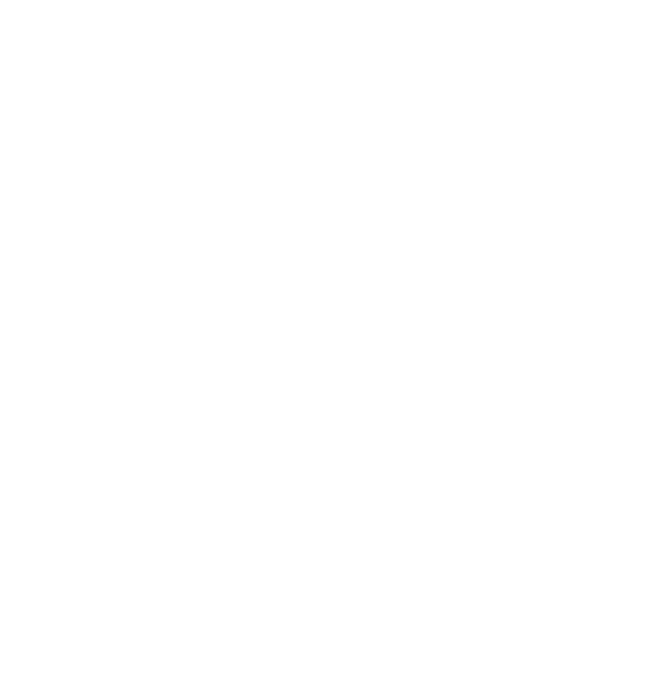
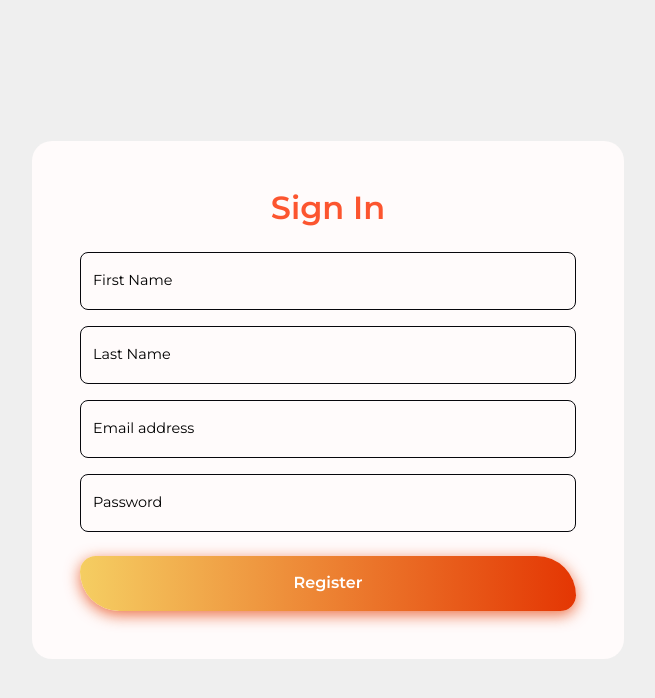
Before and after one commit to TISWHORDweb/hux-assessment-frontend, a React (Create React App) app: page /auth/register in a window 1280 px wide. Before the commit this address had no page. Shown: the top 698 px of the page, without its empty margins (312-967 px from the left). Built offline with nearby package versions, Linux system fonts and the light colour scheme.

Commit message:
Authentication

```diff
--- a/public/index.html
+++ b/public/index.html
@@ -28,7 +28,7 @@
       work correctly both with client-side routing and a non-root public URL.
       Learn how to configure a non-root public URL by running `npm run build`.
     -->
-  <title>Skelly</title>
+  <title>REACH</title>
 </head>
 
 <body>
--- /dev/null
+++ b/src/Components/AuthLayout.js
@@ -0,0 +1,32 @@
+import React from 'react'
+
+function AuthLayout(props) {
+    return (
+        <div>
+            <div className="auth">
+                <div className="container-xxl">
+                    <div className="row">
+                        <div className="col-md-6 p-0">
+                            {props.children}
+                        </div>
+                        <div className="col-md-6 p-0">
+                            <div className="second">
+                                <div className="text mb-4">
+                                    <h2>Welcome to <br />our community</h2>
+                                    <p className=''> Lorem ipsum dolor sit amet, consectetur adipisicing elit. Consequuntur, possimus voluptates necessitatibus quaerat eius voluptate, sequi et architecto natus quibusdam voluptatem placeat dolor culpa, illo sint laudantium iure earum hic.</p>
+                                </div>
+
+                                <div className="lorem">
+                                    <span className=''>"Lorem ipsum, dolor sit amet consectetur adipisicing elit. Nemo aliquid laboriosam sequi."</span>
+                                </div>
+
+                            </div>
+                        </div>
+                    </div>
+                </div>
+            </div>
+        </div>
+    )
+}
+
+export default AuthLayout
--- a/src/Components/Footer.js
+++ b/src/Components/Footer.js
@@ -7,7 +7,7 @@
                 <div className="container">
                     <center>
                         <div className="top">
-                            <h2 className='mb-4'>SKELLY</h2>
+                            <h2 className='mb-4'>REACH</h2>
                             <div className="links mb-3">
                                 <ul>
                                     <li>Home</li>
@@ -56,7 +56,7 @@
                         </div>
                         <div className="down">
                             <ul>
-                                <li>©2024 SKELLY</li>
+                                <li>©2024 REACH</li>
                                 <li>All rights Reserved</li>
                                 <li>Privacy Policy | Terms Of Service</li>
                             </ul>
--- a/src/Components/Navbar.js
+++ b/src/Components/Navbar.js
@@ -1,4 +1,5 @@
 import React from 'react'
+import { Link } from 'react-router-dom'
 
 function Navbar() {
   return (
@@ -6,7 +7,7 @@
       <div className="Navbar">
         <nav class="navbar navbar-expand-lg ">
           <div class="container">
-            <span class="navbar-brand" href="#">SKELLY</span>
+            <span class="navbar-brand" href="#">REACH</span>
             <button class="navbar-toggler" type="button" data-bs-toggle="collapse" data-bs-target="#navbarSupportedContent" aria-controls="navbarSupportedContent" aria-expanded="false" aria-label="Toggle navigation">
               <span class="navbar-toggler-icon"></span>
             </button>
@@ -16,17 +17,11 @@
                   <span class="nav-link " aria-current="page" >Home</span>
                 </li>
                 <li class="nav-item">
-                  <span class="nav-link" href="#">Pricing</span>
-                </li>
-                <li class="nav-item">
-                  <span class="nav-link " aria-current="page" >About</span>
-                </li>
-                <li class="nav-item">
                   <span class="nav-link" href="#">Contact</span>
                 </li>
               </ul>
               <div className="animate__animated animate__fadeInRight">
-                <button class="bn632-hover bn21" type="submit">Get Started</button>
+                <Link to="/auth/login">  <button class="bn632-hover bn21" type="submit">Get Started</button></Link>
               </div>
             </div>
           </div>
--- a/src/Css/style.css
+++ b/src/Css/style.css
@@ -3,6 +3,15 @@
   --color-secondary: #07070C;
   --color-white: #FFFF;
   --color-primary-light: #FFFBFB;
+  --transition: all 300ms ease;
+  --container-width-lg: 80%;
+  --container-width-md: 90%;
+  --form-width: 50%;
+  --card-border-radius-1: 0.3rem;
+  --card-border-radius-2: 0.5rem;
+  --card-border-radius-3: 0.8rem;
+  --card-border-radius-4: 2rem;
+  --card-border-radius-5: 5rem;
 }
 
 * {
@@ -25,6 +34,21 @@
   overflow-x: hidden;
   background: var(--color-bg);
   font-size: 0.9rem;
+}
+
+input,
+textarea,
+select {
+    padding: 0.8rem 1.4rem;
+    background-color: var(--color-gray-900);
+    border-radius: var(--card-border-radius-2);
+    resize: none;
+    color: var(--color-primary);
+}
+
+h1,h2,h3,h4,h5,h6 {
+  color: var(--color-primary);
+  font-weight: 600;
 }
 
 .Navbar .navbar-brand {
@@ -189,3 +213,57 @@
   gap: 35px;
   font-size: 13px;
 }
+
+.form__section {
+  display: grid;
+  place-items: center;
+  height: 100vh;
+  background-color: #efefef;
+}
+.form__section small {
+  margin-top: 1rem;
+  display: block;
+}
+.form__section a {
+  color: var(--color-primary);
+}
+
+.form__section-container {
+  width: var(--form-width);
+  background-color: var(--color-primary-light);
+  border-radius: 20px;
+}
+
+.inputts {
+  border: 1px solid var(--color-secondary);
+  border-radius: 8px;
+  height: 45px;
+  width: 100%;
+  background-color: transparent !important;
+  display: flex;
+  align-items: center;
+  justify-content: space-between;
+  padding: 0.375rem 2.25rem 0.375rem 0.75rem;
+}
+
+/* .inputts::-moz-placeholder {
+  font-size: 14px;
+  color: rgba(99, 119, 138, 0.5) !important;
+} */
+/* .inputts::placeholder {
+  font-size: 14px;
+  color: rgba(99, 119, 138, 0.5) !important;
+} */
+.inputts p {
+  margin: 0;
+  color: rgba(99, 119, 138, 0.5) !important;
+  font-weight: 300;
+  font-size: 13px;
+}
+.inputts img {
+  width: 12px;
+}
+.inputts option {
+  font-size: 12px !important;
+  color: rgba(99, 119, 138, 0.5) !important;
+}
--- /dev/null
+++ b/src/Pages/Auth/Login.js
@@ -0,0 +1,32 @@
+import React from 'react'
+import { Link } from 'react-router-dom'
+// import AuthLayout from '../../Components/AuthLayout'
+
+function Login() {
+    return (
+        <div className='auth '>
+            <section class="form__section p-5">
+                <div class="container form__section-container p-5">
+                    <center className='mb-4'><h2>Sign In</h2></center>
+                    <form className="">
+                        <div class="form-floating mb-3">
+                            <input type="email" class="form-control inputts" id="floatingInput3" placeholder="name@example.com" />
+                            <label for="floatingInput">Email address</label>
+                        </div>
+                        <div class="form-floating">
+                            <input type="password" class="form-control inputts" id="floatingInput4" placeholder="Password" />
+                            <label for="floatingPassword">Password</label>
+                        </div>
+
+                        <button type="submit" class="btn bn632-hover bn19 w-100 m-0 mt-4" >
+                            Sign In
+                        </button>
+                        <small>Don't have an account ? <Link to="/auth/register"> <span>Sign Up</span></Link> </small>
+                    </form>
+                </div>
+            </section>
+        </div>
+    )
+}
+
+export default Login
--- /dev/null
+++ b/src/Pages/Auth/Signup.js
@@ -0,0 +1,39 @@
+import React from 'react'
+
+function Signup() {
+    return (
+        <div>
+            <div className='auth '>
+                <section class="form__section p-5">
+                    <div class="container form__section-container p-5">
+                        <center className='mb-4'><h2>Sign In</h2></center>
+                        <form className="">
+                            <div class="form-floating mb-3">
+                                <input type="email" class="form-control inputts" id="floatingInput1" placeholder="name@example.com" />
+                                <label for="floatingInput">First Name</label>
+                            </div>
+                            <div class="form-floating mb-3">
+                                <input type="password" class="form-control inputts" id="floatingInput2" placeholder="Password" />
+                                <label for="floatingInput">Last Name</label>
+                            </div>
+                            <div class="form-floating mb-3">
+                                <input type="email" class="form-control inputts" id="floatingInput3" placeholder="name@example.com" />
+                                <label for="floatingInput">Email address</label>
+                            </div>
+                            <div class="form-floating">
+                                <input type="password" class="form-control inputts" id="floatingInput4" placeholder="Password" />
+                                <label for="floatingPassword">Password</label>
+                            </div>
+
+                            <button type="submit" class="btn bn632-hover bn19 w-100 m-0 mt-4" >
+                               Register
+                            </button>
+                        </form>
+                    </div>
+                </section>
+            </div>
+        </div>
+    )
+}
+
+export default Signup
--- a/src/index.css
+++ b/src/index.css
@@ -95,6 +95,10 @@
   font-size: 20px !important;
 }
 
+.w-100{
+  width: 100%;
+}
+
 .bn633-hover {
   /* width: 160px; */
   font-size: 14px;
```
Also changed, not shown: src/Config/routes.js (+10 -0 lines), 1 other file (tests, documents, lock files or other folders).
